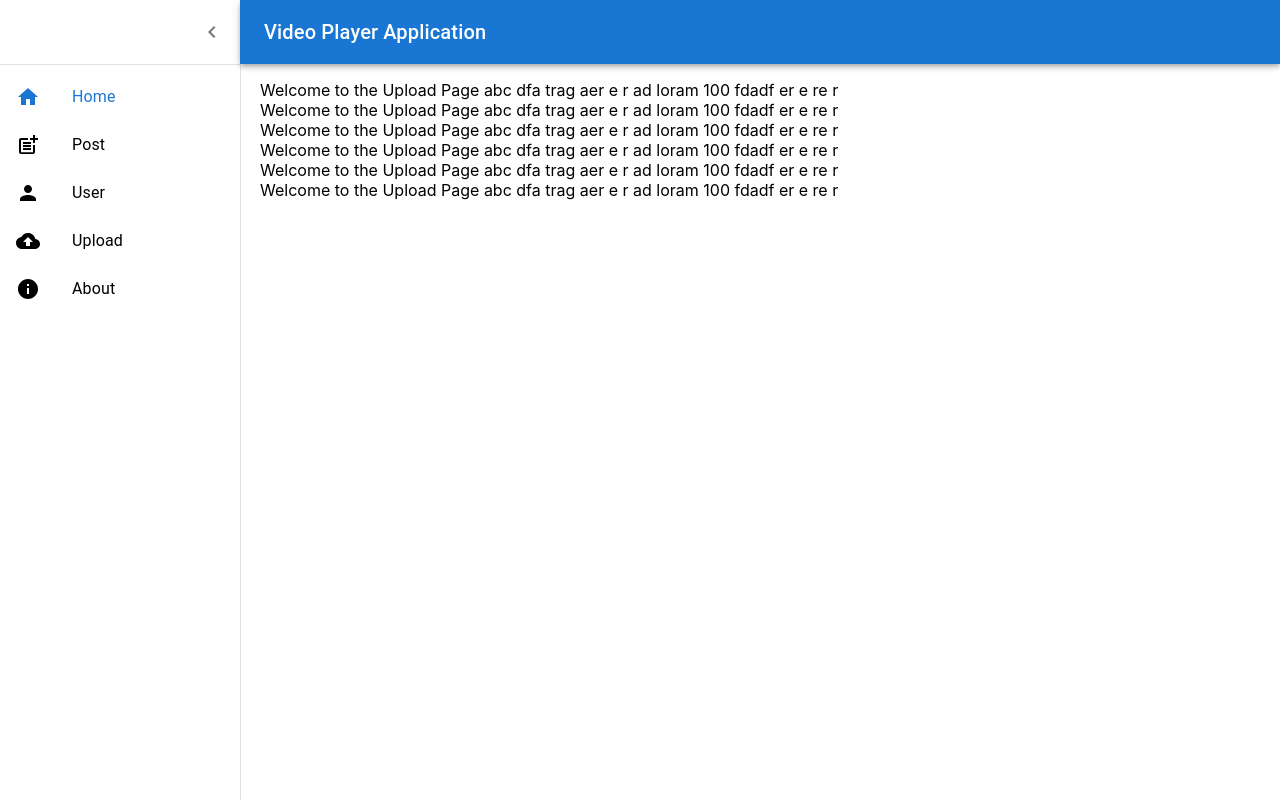
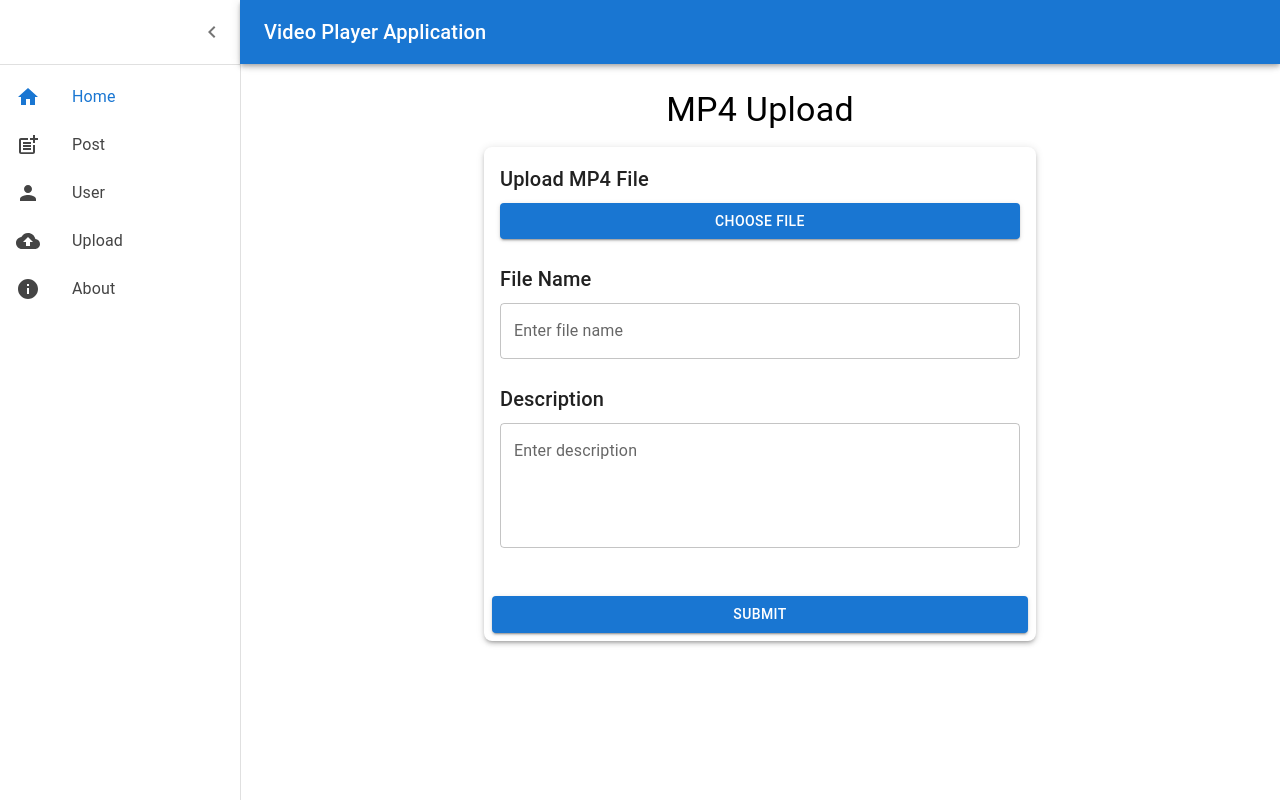
Before and after one commit to PradipDj432/video-player-frontend, a React (Create React App) app: page /upload in a window 1280 px wide. Built offline with nearby package versions, Linux system fonts and the light colour scheme.

Commit message:
added code for the upload post

```diff
--- a/package.json
+++ b/package.json
@@ -7,15 +7,17 @@
     "@emotion/styled": "^11.14.0",
     "@mui/icons-material": "^6.3.1",
     "@mui/material": "^6.3.1",
+    "axios": "^1.7.9",
     "cra-template": "1.2.0",
     "react": "^18.3.1",
     "react-dom": "^18.3.1",
     "react-router-dom": "^7.1.1",
     "react-scripts": "5.0.1",
+    "react-toastify": "^11.0.2",
     "web-vitals": "^4.2.4"
   },
   "scripts": {
-    "start": "react-scripts start",
+    "start": "set PORT=3001 && react-scripts start",
     "build": "react-scripts build",
     "test": "react-scripts test",
     "eject": "react-scripts eject"
--- a/src/App.js
+++ b/src/App.js
@@ -1,11 +1,45 @@
-import React from "react";
-import { BrowserRouter as Router } from "react-router-dom";
+import React, { useState } from "react";
+import { BrowserRouter as Router, Route, Routes } from "react-router-dom";
 import NavBar from "./components/NavBar";
+import Home from "./pages/Home"; // Your home component
+import Post from "./pages/Post"; // Your post component
+import User from "./pages/User"; // Your user component
+import Upload from "./pages/Upload"; // Your upload component
+import About from "./pages/About"; // Your about component
+import { styled } from "@mui/material/styles";
+
+const Main = styled("main", { shouldForwardProp: (prop) => prop !== "open" })(
+  ({ theme, open }) => ({
+    flexGrow: 1,
+    padding: theme.spacing(3),
+    transition: theme.transitions.create("margin", {
+      easing: theme.transitions.easing.sharp,
+      duration: theme.transitions.duration.leavingScreen,
+    }),
+    marginLeft: open ? 240 : 73, // Adjust based on drawer state
+    marginTop: 65,
+  })
+);
 
 function App() {
+  const [open, setOpen] = useState(true);
+
+  const handleDrawerToggle = () => {
+    setOpen(!open);
+  };
+
   return (
     <Router>
-      <NavBar /> {/* Your NavBar */}
+      <NavBar open={open} handleDrawerToggle={handleDrawerToggle} />
+      <Main open={open}>
+        <Routes>
+          <Route path="/home" element={<Home />} />
+          <Route path="/post" element={<Post />} />
+          <Route path="/user" element={<User />} />
+          <Route path="/upload" element={<Upload />} />
+          <Route path="/about" element={<About />} />
+        </Routes>
+      </Main>
     </Router>
   );
 }
--- a/src/components/NavBar.js
+++ b/src/components/NavBar.js
@@ -12,13 +12,12 @@ import {
   Divider,
 } from "@mui/material";
 import { Home, PostAdd, Person, CloudUpload, Info } from "@mui/icons-material";
-import { Link } from "react-router-dom"; // Import Link from react-router-dom
+import { Link } from "react-router-dom";
 import MenuIcon from "@mui/icons-material/Menu";
 import ChevronLeftIcon from "@mui/icons-material/ChevronLeft";
 import ChevronRightIcon from "@mui/icons-material/ChevronRight";
 import { styled, useTheme } from "@mui/material/styles";
-import RoutesComponent from "../routes/Routes";
-// Drawer settings
+
 const drawerWidth = 240;
 
 const openedMixin = (theme) => ({
@@ -100,11 +99,10 @@ export default function NavBar() {
   ];
 
   const activeColor = "#1976d2";
-  const inactiveColor = "#000000";
+  const inactiveColor = "#444444";
 
   return (
     <div style={{ display: "flex" }}>
-      {/* AppBar */}
       <AppBar position="fixed" open={open}>
         <Toolbar>
           <IconButton
@@ -124,7 +122,6 @@ export default function NavBar() {
         </Toolbar>
       </AppBar>
 
-      {/* Drawer */}
       <CustomDrawer variant="permanent" open={open}>
         <DrawerHeader>
           <IconButton onClick={handleDrawerClose}>
@@ -164,19 +161,6 @@ export default function NavBar() {
           ))}
         </List>
       </CustomDrawer>
-
-      {/* Main content area */}
-      <div
-        style={{
-          flexGrow: 1,
-          padding: "20px",
-          marginLeft: open ? 0 : -1 * drawerWidth + 60,
-          marginTop: 60,
-          transition: "margin 0.3s",
-        }}
-      >
-        <RoutesComponent />
-      </div>
     </div>
   );
 }
--- a/src/pages/Upload.js
+++ b/src/pages/Upload.js
@@ -1,34 +1,152 @@
 import React from "react";
+import axios from "axios";
+import {
+  Box,
+  Stack,
+  Container,
+  Typography,
+  CircularProgress,
+  TextField,
+  Button,
+  Card,
+  CardContent,
+  CardActions,
+} from "@mui/material";
+import { toast, ToastContainer } from "react-toastify";
+import "react-toastify/dist/ReactToastify.css";
 
-function Upload() {
+export default function MP4Upload() {
+  const [loading, setLoading] = React.useState(false);
+  const [formData, setFormData] = React.useState({
+    file: null,
+    name: "",
+    description: "",
+  });
+
+  const handleChange = (e) => {
+    const { name, value } = e.target;
+    if (name === "file") {
+      setFormData({ ...formData, file: e.target.files[0] });
+    } else {
+      setFormData({ ...formData, [name]: value });
+    }
+  };
+
+  const handleSubmit = async () => {
+    if (!formData.file || !formData.name || !formData.description) {
+      toast.error("Please complete all fields.");
+      return;
+    }
+
+    setLoading(true);
+    try {
+      // Prepare form data for API submission
+      const data = new FormData();
+      data.append("file", formData.file);
+      data.append("name", formData.name);
+      data.append("description", formData.description);
+      data.append("video_lengths", 30);
+      // Send the data to the API
+      const response = await axios.post("http://localhost:3000/video", data, {
+        headers: {
+          "Content-Type": "multipart/form-data",
+        },
+      });
+
+      if (response.status == 200) {
+        toast.success("MP4 uploaded successfully!");
+      } else {
+        throw new Error("Failed to upload");
+      }
+    } catch (error) {
+      toast.error(error.response?.data?.message || "Failed to upload MP4.");
+    } finally {
+      setLoading(false);
+    }
+  };
+
   return (
-    <div>
-      <div>
-        Welcome to the Upload Page abc dfa trag aer e r ad loram 100 fdadf er e
-        re r
-      </div>
-      <div>
-        Welcome to the Upload Page abc dfa trag aer e r ad loram 100 fdadf er e
-        re r
-      </div>
-      <div>
-        Welcome to the Upload Page abc dfa trag aer e r ad loram 100 fdadf er e
-        re r
-      </div>
-      <div>
-        Welcome to the Upload Page abc dfa trag aer e r ad loram 100 fdadf er e
-        re r
-      </div>
-      <div>
-        Welcome to the Upload Page abc dfa trag aer e r ad loram 100 fdadf er e
-        re r
-      </div>
-      <div>
-        Welcome to the Upload Page abc dfa trag aer e r ad loram 100 fdadf er e
-        re r
-      </div>
-    </div>
+    <Container maxWidth="sm">
+      <ToastContainer />
+      <Stack spacing={2}>
+        <Typography variant="h4" align="center" sx={{ mt: 4 }}>
+          MP4 Upload
+        </Typography>
+        {loading ? (
+          <CircularProgress sx={{ mx: "auto" }} />
+        ) : (
+          <Card
+            sx={{
+              mt: 4,
+              borderRadius: 2,
+              boxShadow: 3,
+              bgcolor: "background.paper",
+            }}
+          >
+            <CardContent>
+              <Box sx={{ mb: 3 }}>
+                <Typography variant="h6">Upload MP4 File</Typography>
+                <Button
+                  variant="contained"
+                  component="label"
+                  fullWidth
+                  sx={{ mt: 1 }}
+                >
+                  Choose File
+                  <input
+                    type="file"
+                    name="file"
+                    accept="video/mp4"
+                    hidden
+                    onChange={handleChange}
+                  />
+                </Button>
+                {formData.file && (
+                  <Typography variant="body2" sx={{ mt: 1 }}>
+                    Selected File: {formData.file.name}
+                  </Typography>
+                )}
+              </Box>
+              <Box sx={{ mb: 3 }}>
+                <Typography variant="h6">File Name</Typography>
+                <TextField
+                  fullWidth
+                  label="Enter file name"
+                  name="name"
+                  value={formData.name}
+                  onChange={handleChange}
+                  variant="outlined"
+                  sx={{ mt: 1 }}
+                />
+              </Box>
+              <Box sx={{ mb: 3 }}>
+                <Typography variant="h6">Description</Typography>
+                <TextField
+                  fullWidth
+                  label="Enter description"
+                  name="description"
+                  value={formData.description}
+                  onChange={handleChange}
+                  variant="outlined"
+                  multiline
+                  rows={4}
+                  sx={{ mt: 1 }}
+                />
+              </Box>
+            </CardContent>
+            <CardActions>
+              <Button
+                variant="contained"
+                onClick={handleSubmit}
+                fullWidth
+                disabled={loading}
+              >
+                Submit
+              </Button>
+            </CardActions>
+          </Card>
+        )}
+      </Stack>
+    </Container>
   );
 }
-
-export default Upload;
```
Also changed, not shown: 1 other file (tests, documents, lock files or other folders).
